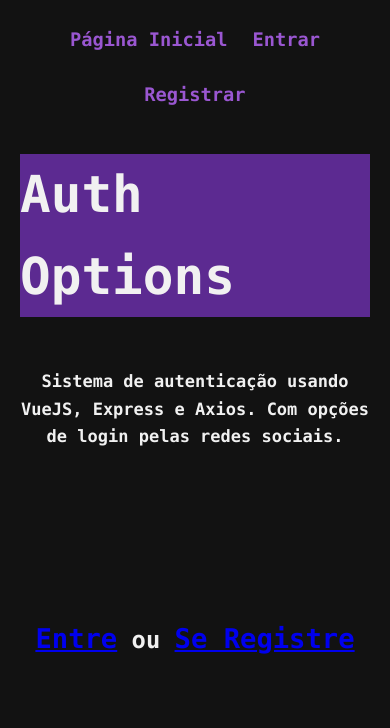
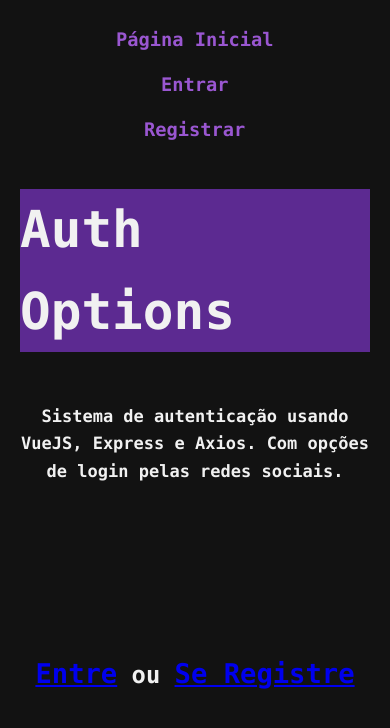
Before and after one commit to GabrielAlvesBM/auth-options, a Vue app: page / in a window 390 px wide. Shown: the top 728 px of the page. Built offline with nearby package versions, Linux system fonts and the light colour scheme.

Commit message:
style(AppNav) optimize responsivity

```diff
--- a/src/components/AppNav.vue
+++ b/src/components/AppNav.vue
@@ -21,13 +21,29 @@ a {
   font-size: 1.1rem;
 
   color: var(--accent-color);
+  will-change: transform, padding;
 
-  transition: transform 0.2s ease-in-out;
-  transition: padding 0.45s ease;
+  transition:
+    transform 0.2s ease-in-out,
+    padding 0.45s ease;
 }
 
 a:hover {
   padding: 0 15px;
   transform: scale(1.1);
 }
+
+@media (max-width: 540px) {
+  .nav {
+    flex-direction: column;
+    align-content: center;
+    align-items: center;
+    gap: 15px;
+  }
+
+  a:hover {
+    padding: 15px 0;
+  }
+}
+
 </style>
```
